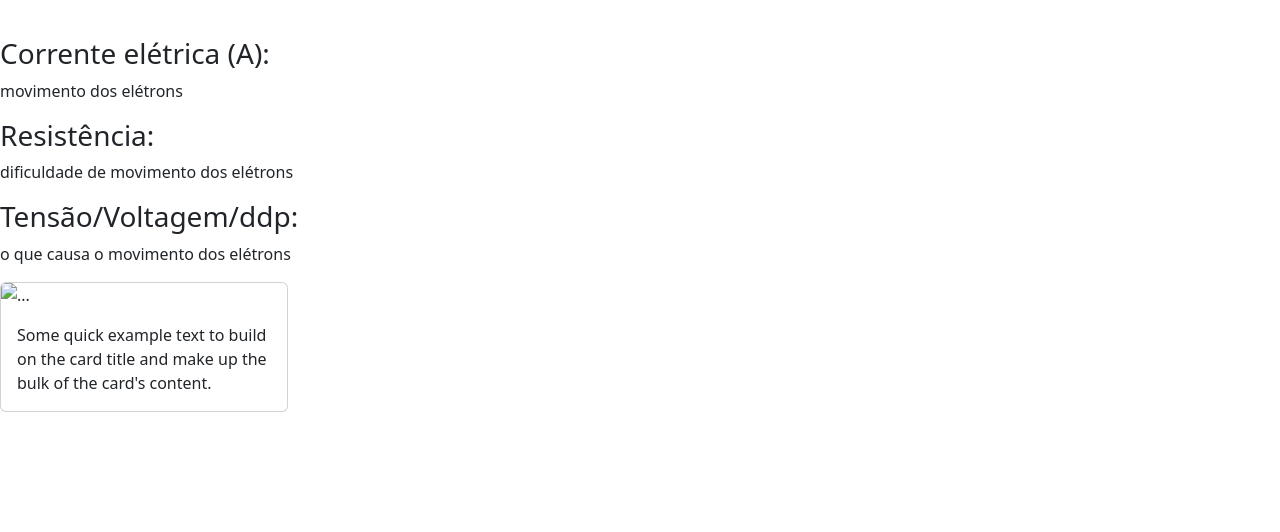
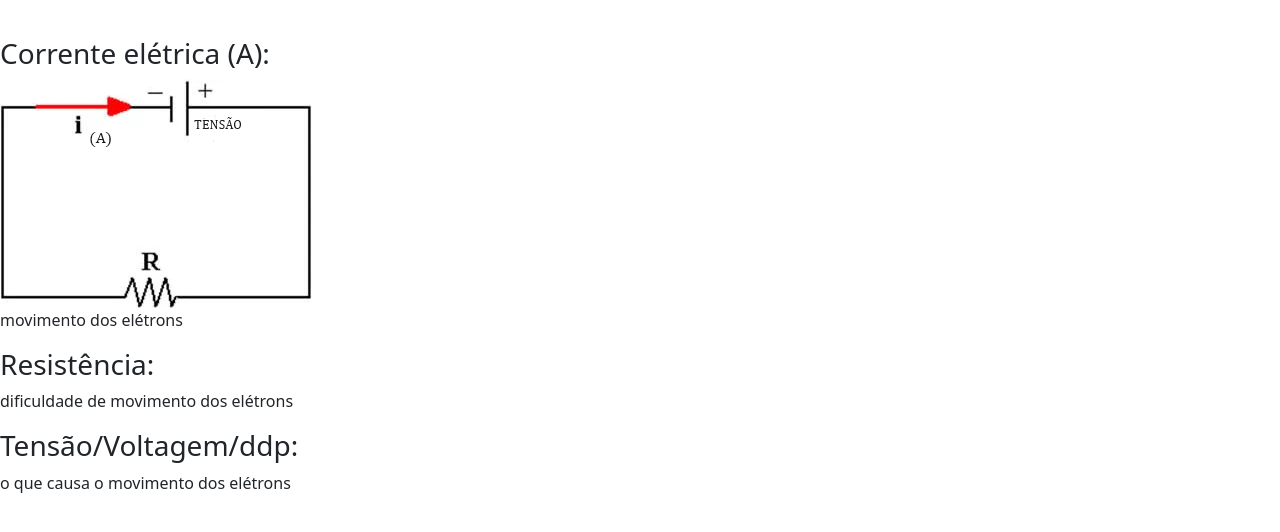
Before and after one commit to lurezennde/Caderno-Digital, a plain HTML site: page aula3.html in a window 1280 px wide. Shown: the part 187-719 px from the top of the page. Drawn offline with nearby package versions, Linux system fonts and the light colour scheme.

Commit message:
Update aula3.html

```diff
--- a/aula3.html
+++ b/aula3.html
@@ -53,18 +53,16 @@
       </ul>
       <br>
       <h3>Corrente elétrica (A): </h3>
+      <img src="esquemacorrenteletricaE.png" class="img-fluid" alt="...">
       <p> movimento dos elétrons</p>
       <h3>Resistência: </h3>
       <p> dificuldade de movimento dos elétrons</p>
       <h3>Tensão/Voltagem/ddp: </h3>
       <p> o que causa o movimento dos elétrons</p>
+      <br>
 
-      <div class="card" style="width: 18rem;">
-        <img src="c:\Users\OBR-01\Pictures\Screenshots\Captura de tela 2024-03-26 171519.png" class="card-img-top" alt="...">
-        <div class="card-body">
-          <p class="card-text">Some quick example text to build on the card title and make up the bulk of the card's content.</p>
-        </div>
-      </div>
+
+      <img src="imagemled.png" class="img-fluid" alt="...">
 
 
     <script src="https://cdn.jsdelivr.net/npm/bootstrap@5.3.3/dist/js/bootstrap.bundle.min.js" integrity="sha384-YvpcrYf0tY3lHB60NNkmXc5s9fDVZLESaAA55NDzOxhy9GkcIdslK1eN7N6jIeHz" crossorigin="anonymous"></script>
```
